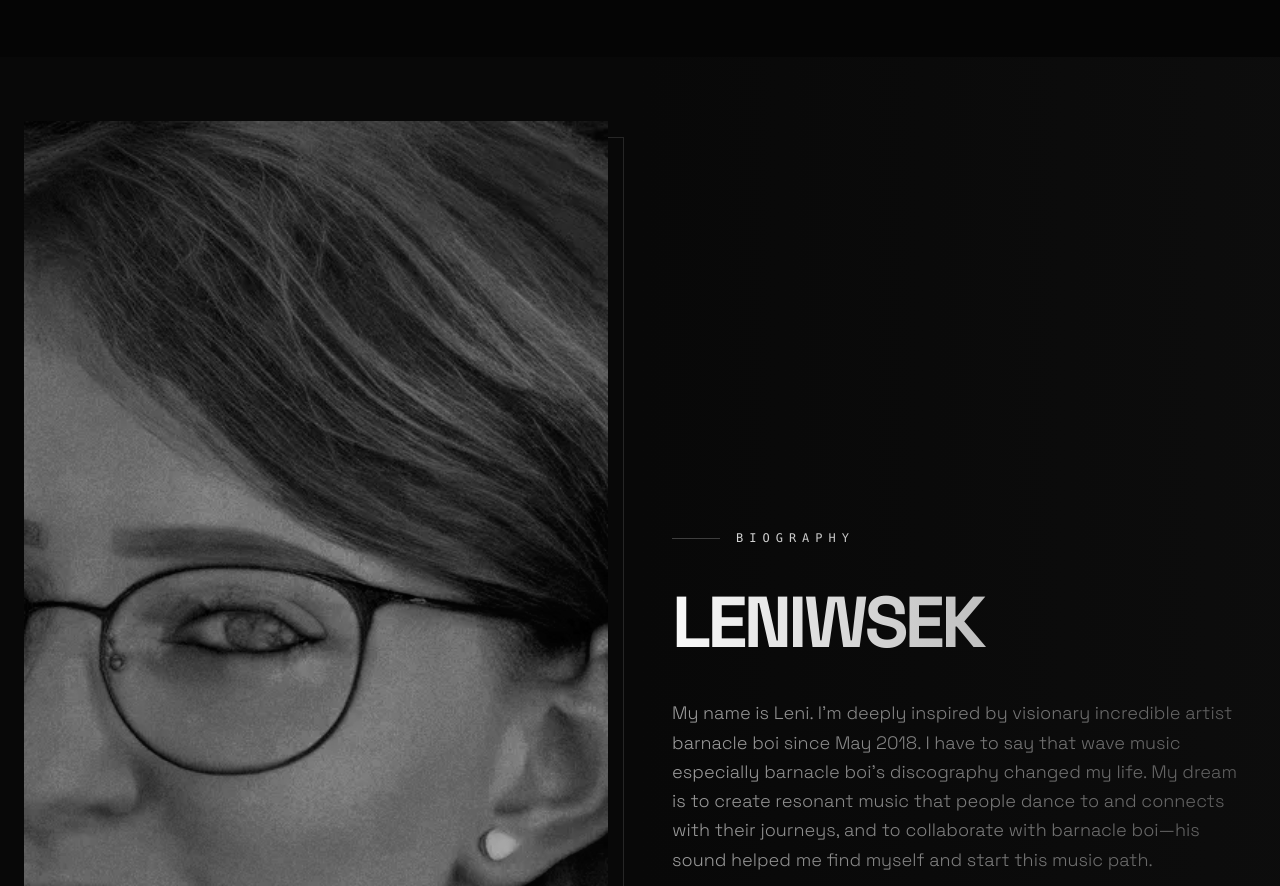
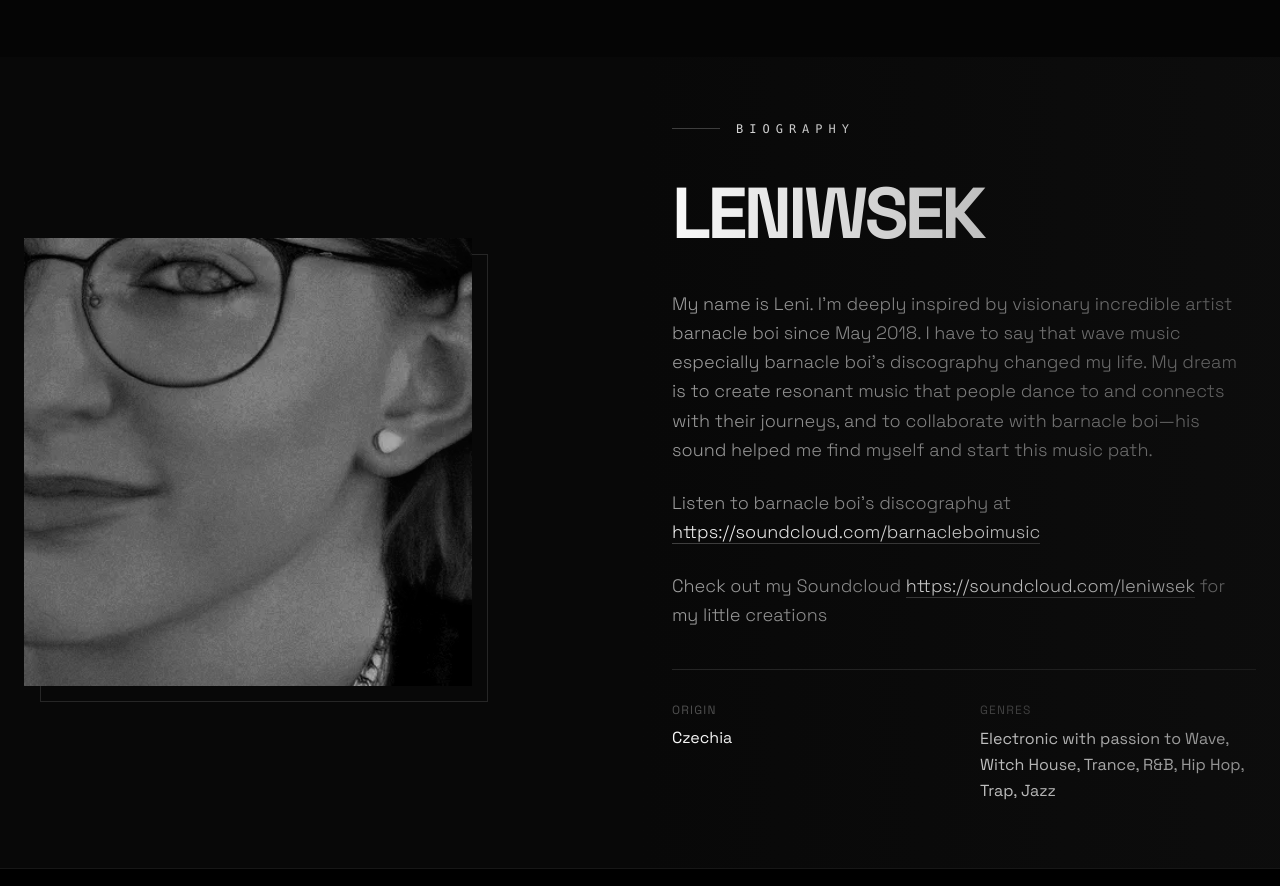
Before and after one commit to Valkyranna/LENIWSEK, a Next.js app: page /LENIWSEK/ in a window 1280 px wide. Shown: the part 2020-2906 px from the top of the page. Built offline with nearby package versions, Linux system fonts and the light colour scheme.

Commit message:
Fix bio portrait sizing: enforce square aspect ratio

```diff
--- a/components/About.tsx
+++ b/components/About.tsx
@@ -10,13 +10,13 @@ const About: React.FC = () => {
         <div className="grid grid-cols-1 lg:grid-cols-2 gap-16 items-center">
 
           {/* Image Column */}
-          <div className="relative order-2 lg:order-1 group">
+          <div className="relative order-2 lg:order-1 group max-w-md mx-auto lg:mx-0">
             <div className="absolute inset-0 border border-neutral-800 translate-x-4 translate-y-4 transition-transform duration-500 group-hover:translate-x-2 group-hover:translate-y-2"></div>
-            <div className="relative z-10 overflow-hidden bg-neutral-900 group">
+            <div className="relative z-10 overflow-hidden bg-neutral-900 group aspect-square">
               <img
                 src="/LENIWSEK/Lenisideprofile.webp"
                 alt="LENIWSEK Portrait"
-                className="w-full h-auto object-cover filter grayscale contrast-125 brightness-75 group-hover:grayscale-0 transition-all duration-1000"
+                className="w-full h-full object-cover filter grayscale contrast-125 brightness-75 group-hover:grayscale-0 transition-all duration-1000"
               />
               <div className="absolute inset-0 bg-black/20 mix-blend-overlay group-hover:opacity-0 transition-opacity duration-1000"></div>
 
```
